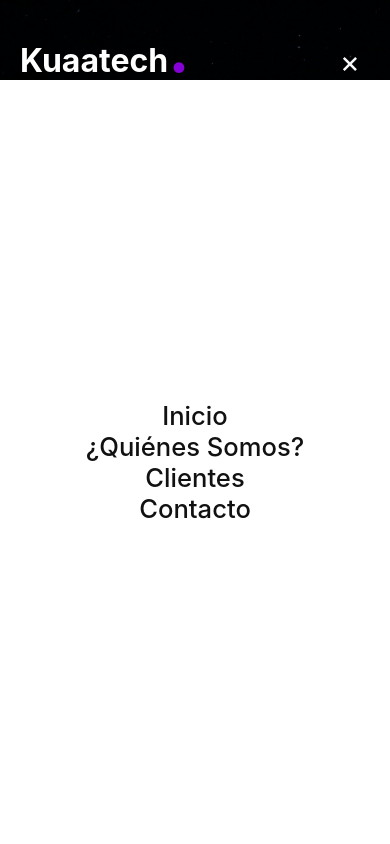
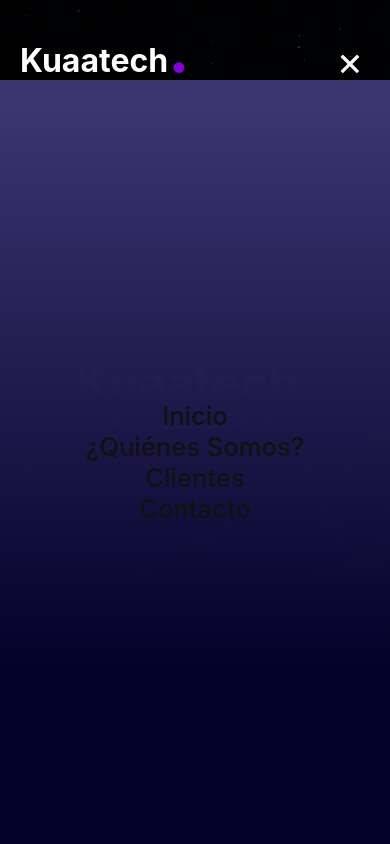
Before and after one commit to Javiorti/Javiorti.github.io, a plain HTML site: page index.html in a window 390 px wide. Both pictures are taken after a click on the element 350 px from the left and 63 px from the top of the page. Shown: the top 844 px of the page. Drawn offline with Linux system fonts and the light colour scheme.

Commit message:
cambio en el icono menu

```diff
--- a/css/kuaatech.css
+++ b/css/kuaatech.css
@@ -79,7 +79,7 @@ header
 }
 header.sticky
 {
-  background: rgb(134,0,216);
+  background: rgb(4,0,41);
   padding: 10px 20px
 
 }
@@ -415,7 +415,8 @@ background: linear-gradient(360deg, rgba(4,0,41,1) 22%, rgba(59,53,113,0.9863542
     justify-content: center;
     align-items: center;
     flex-direction: column;
-    background: #fff;
+    background: rgb(4,0,41);
+    background: linear-gradient(360deg, rgba(4,0,41,1) 22%, rgba(59,53,113,0.9863542829241071) 96%);
   }
   header .navegation li
   {
@@ -443,7 +444,7 @@ background: linear-gradient(360deg, rgba(4,0,41,1) 22%, rgba(59,53,113,0.9863542
   .menuToggle.active
   {
     background: url(../menu-icon/bx-x.svg);
-    background-size: 30px;
+    background-size: 40px;
     background-repeat: no-repeat;
     background-position: center;
   }
```
